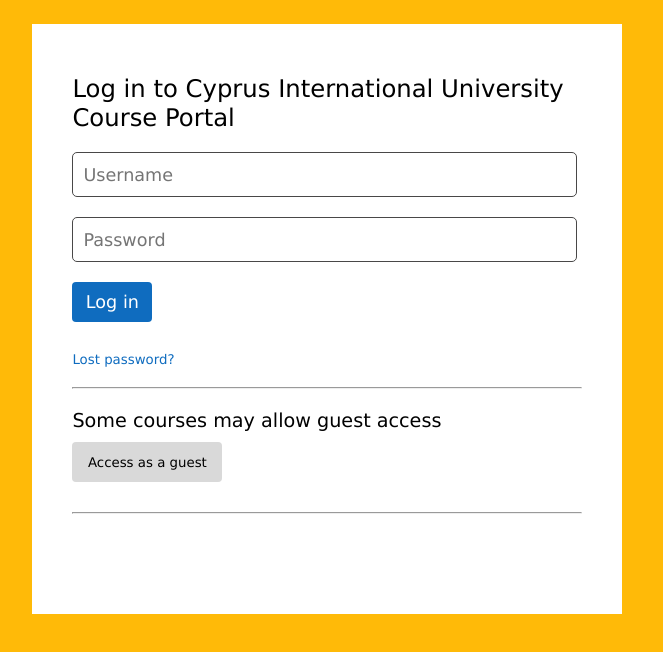
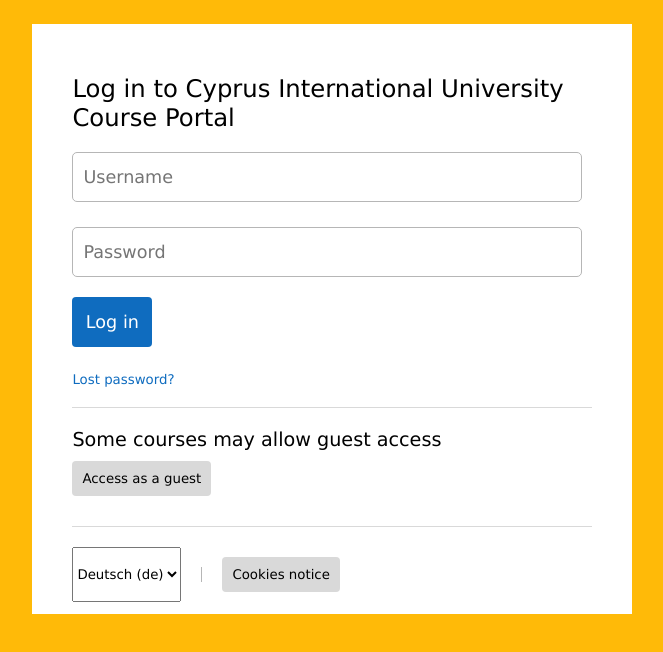
Before and after one commit to Larrykoya/cyprus-international-university, a plain HTML site: page moodle.html in a window 1280 px wide. Shown: the whole page, without its empty margins (326-989 px from the left). Drawn offline with Linux system fonts and the light colour scheme.

Commit message:
ciu moodle log-in page

```diff
--- a/moodle.css
+++ b/moodle.css
@@ -17,7 +17,7 @@
   position: relative;
   left: 28%;
   top: 3%;
-  width: 590px;
+  width: 600px;
   height: 590px;
   background-color: #fff;
   padding: 40px;
@@ -27,24 +27,27 @@
   margin: 10px 0;
 }
 .moodle-input {
-  width: 505px;
-  height: 45px;
-  margin: 10px 0;
+  width: 510px;
+  height: 50px;
+  margin: 10px 0 15px 0;
   padding: 10px;
   font-size: 110%;
   border-radius: 5px;
-  border: 1px solid #494848;
+  border: 1px solid #b6b6b6;
 }
 .moodle-login-btn {
   cursor: pointer;
   color: white;
   background-color: #0f6cbf;
   width: 80px;
-  height: 40px;
+  height: 50px;
   border: none;
   border-radius: 4px;
   font-size: 110%;
-  margin: 10px 0;
+  margin: 5px 0;
+}
+.moodle-login-btn:hover {
+  background-color: #185d99;
 }
 #lost-password {
   color: #0f6cbf;
@@ -57,15 +60,25 @@
 }
 .horizontal-rule {
   margin: 20px 0;
+  height: 1px;
+  background-color: #d9d9d9;
+  border: none;
 }
 #guest-notice {
   font-size: 120%;
 }
-.guest-btn {
-  height: 40px;
-  width: 150px;
+.btn {
+  padding: 10px;
   border: none;
   border-radius: 4px;
   background-color: #d9d9d9;
   margin: 10px 0;
 }
+.btn:hover {
+  cursor: pointer;
+  background-color: #c4c3c3;
+}
+.partition {
+  border-left: 1px solid #b6b6b6;
+  margin: 20px;
+}
--- a/moodle.html
+++ b/moodle.html
@@ -38,9 +38,31 @@
           <p id="lost-password">Lost password?</p>
           <hr class="horizontal-rule" />
           <p id="guest-notice">Some courses may allow guest access</p>
-          <button class="guest-btn">Access as a guest</button>
+          <button class="btn">Access as a guest</button>
           <hr class="horizontal-rule" />
         </form>
+        <div class="other-options flex">
+          <select name="" id="language">
+            <option class="language-option" value="Deutsch">
+              Deutsch (de)
+            </option>
+            <option class="language-option" value="English">
+              English (en)
+            </option>
+            <option class="language-option" value="Français">
+              Français (fr)
+            </option>
+            <option class="language-option" value="Türkçe">Türkçe (tr)</option>
+            <option class="language-option" value="Русский">
+              Русский (ru)
+            </option>
+            <option class="language-option" value="العربية">
+              العربية (ar)
+            </option>
+          </select>
+          <div class="partition"></div>
+          <button class="btn">Cookies notice</button>
+        </div>
       </div>
     </div>
   </body>
```
